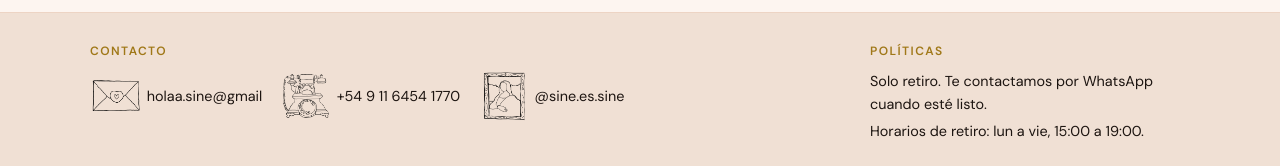
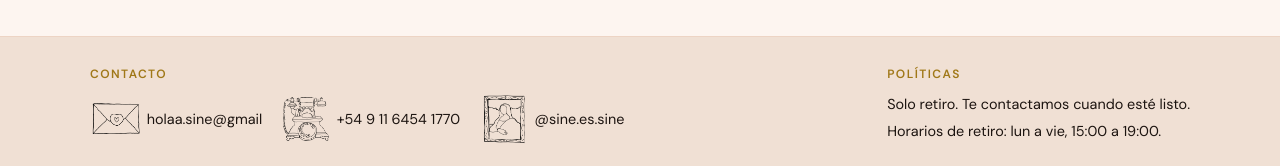
Before and after one commit to danielDeVita/siesta, a Next.js app: page / in a window 1280 px wide. Shown: the part 618-784 px from the top of the page. Built offline with nearby package versions, Linux system fonts and the light colour scheme; no server answers; the database is empty.

Commit message:
new footer text

```diff
--- a/src/components/site-footer.tsx
+++ b/src/components/site-footer.tsx
@@ -36,7 +36,7 @@ export function SiteFooter() {
         </div>
         <div className="footer-col footer-col-policies">
           <strong>Políticas</strong>
-          <p>Solo retiro. Te contactamos por WhatsApp cuando esté listo.</p>
+          <p>Solo retiro. Te contactamos cuando esté listo.</p>
           <p>Horarios de retiro: lun a vie, 15:00 a 19:00.</p>
         </div>
       </div>
```
